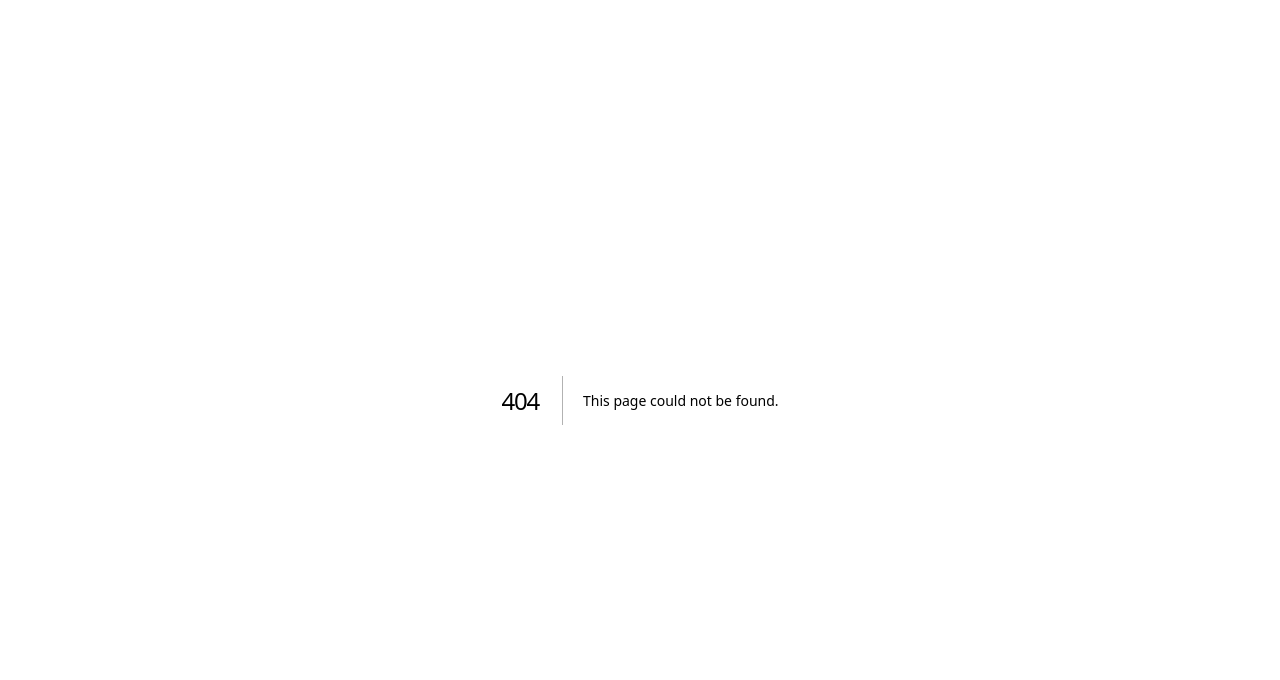
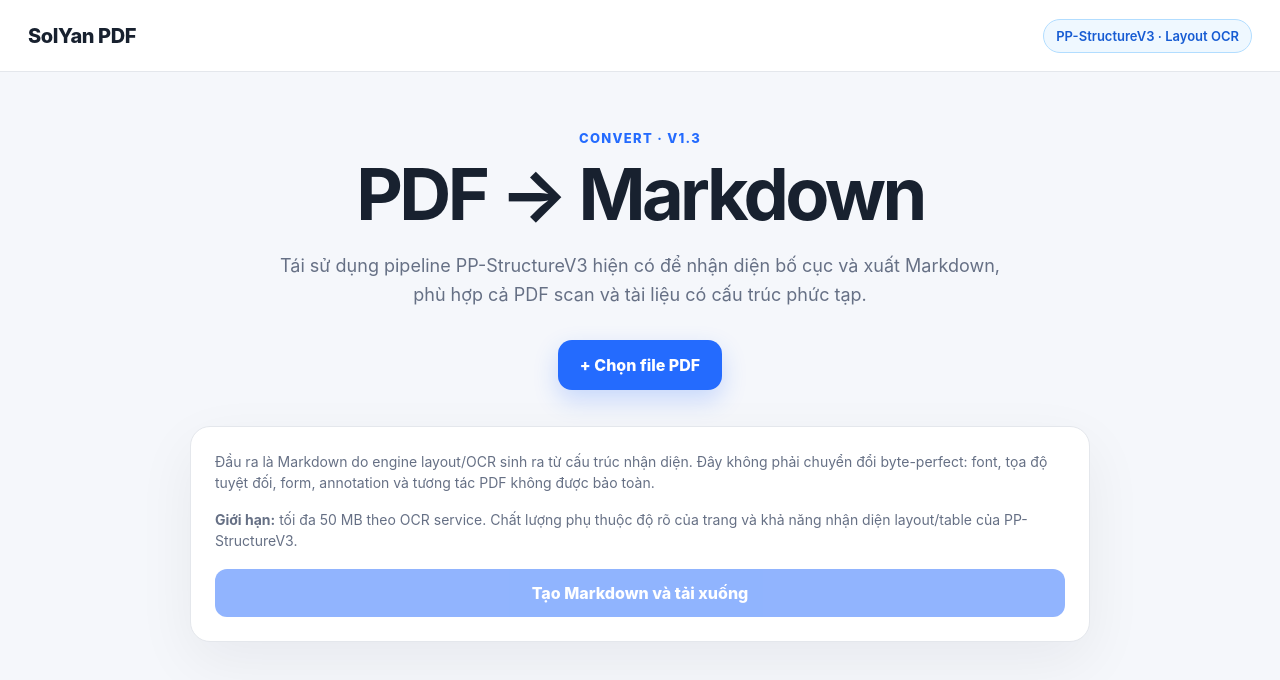
Before and after one commit to solyan842/SolYan-PDF, a Next.js app in the folder frontend/: page /pdf-to-markdown in a window 1280 px wide. Before the commit this address had no page. Shown: the top 680 px of the page. Built offline with nearby package versions, Linux system fonts and the light colour scheme; no server answers.

Commit message:
feat: add PDF to Markdown interface

```diff
--- /dev/null
+++ b/frontend/app/pdf-to-markdown/page.tsx
@@ -0,0 +1,81 @@
+'use client';
+
+import { ChangeEvent, useState } from 'react';
+
+const API_BASE = process.env.NEXT_PUBLIC_API_URL ?? 'http://localhost:8000';
+const MAX_FILE_SIZE = 50 * 1024 * 1024;
+
+function downloadBlob(blob: Blob, filename: string) {
+  const url = URL.createObjectURL(blob);
+  const anchor = document.createElement('a');
+  anchor.href = url;
+  anchor.download = filename;
+  document.body.appendChild(anchor);
+  anchor.click();
+  anchor.remove();
+  URL.revokeObjectURL(url);
+}
+
+export default function PdfToMarkdownPage() {
+  const [file, setFile] = useState<File | null>(null);
+  const [busy, setBusy] = useState(false);
+  const [error, setError] = useState('');
+  const [result, setResult] = useState('');
+
+  function onFile(event: ChangeEvent<HTMLInputElement>) {
+    const selected = event.target.files?.[0] ?? null;
+    if (selected && selected.size > MAX_FILE_SIZE) {
+      setFile(null);
+      setError('PDF vượt giới hạn 50 MB của pipeline OCR.');
+      event.target.value = '';
+      return;
+    }
+    setFile(selected);
+    setError('');
+    setResult('');
+  }
+
+  async function run() {
+    if (!file) return;
+    setBusy(true);
+    setError('');
+    setResult('');
+    try {
+      const body = new FormData();
+      body.append('file', file);
+      const response = await fetch(`${API_BASE}/pdf/to-markdown`, { method: 'POST', body });
+      if (!response.ok) {
+        let message = `HTTP ${response.status}`;
+        try { const payload = await response.json(); message = payload.detail ?? message; } catch {}
+        throw new Error(message);
+      }
+      const engine = response.headers.get('X-SolYan-Markdown-Engine') ?? 'PP-StructureV3';
+      const pages = Number(response.headers.get('X-SolYan-Markdown-Pages') ?? 0);
+      const blob = await response.blob();
+      downloadBlob(blob, 'solyan-pdf.md');
+      setResult(`Đã tạo Markdown${pages ? ` từ ${pages} trang` : ''} bằng ${engine}.`);
+    } catch (cause) {
+      setError(cause instanceof Error ? cause.message : 'Không thể chuyển PDF sang Markdown.');
+    } finally {
+      setBusy(false);
+    }
+  }
+
+  return <main className="shell">
+    <header className="topbar"><a className="brand" href="/">SolYan PDF</a><div className="privacy-pill server-pill">PP-StructureV3 · Layout OCR</div></header>
+    <section className="hero compact-hero">
+      <p className="eyebrow">CONVERT · V1.3</p>
+      <h1>PDF → Markdown</h1>
+      <p className="subtitle">Tái sử dụng pipeline PP-StructureV3 hiện có để nhận diện bố cục và xuất Markdown, phù hợp cả PDF scan và tài liệu có cấu trúc phức tạp.</p>
+      <label className="picker"><input type="file" accept="application/pdf,.pdf" onChange={onFile}/><span>+ Chọn file PDF</span></label>
+    </section>
+    <section className="workspace form-workspace">
+      {file && <p className="selected-file">Đã chọn: <strong>{file.name}</strong></p>}
+      <p className="hint">Đầu ra là Markdown do engine layout/OCR sinh ra từ cấu trúc nhận diện. Đây không phải chuyển đổi byte-perfect: font, tọa độ tuyệt đối, form, annotation và tương tác PDF không được bảo toàn.</p>
+      <p className="hint"><strong>Giới hạn:</strong> tối đa 50 MB theo OCR service. Chất lượng phụ thuộc độ rõ của trang và khả năng nhận diện layout/table của PP-StructureV3.</p>
+      {result && <div className="result-box">{result}</div>}
+      {error && <div className="error">{error}</div>}
+      <button className="merge-button" type="button" onClick={run} disabled={!file || busy}>{busy ? 'Đang phân tích bố cục…' : 'Tạo Markdown và tải xuống'}</button>
+    </section>
+  </main>;
+}
```
